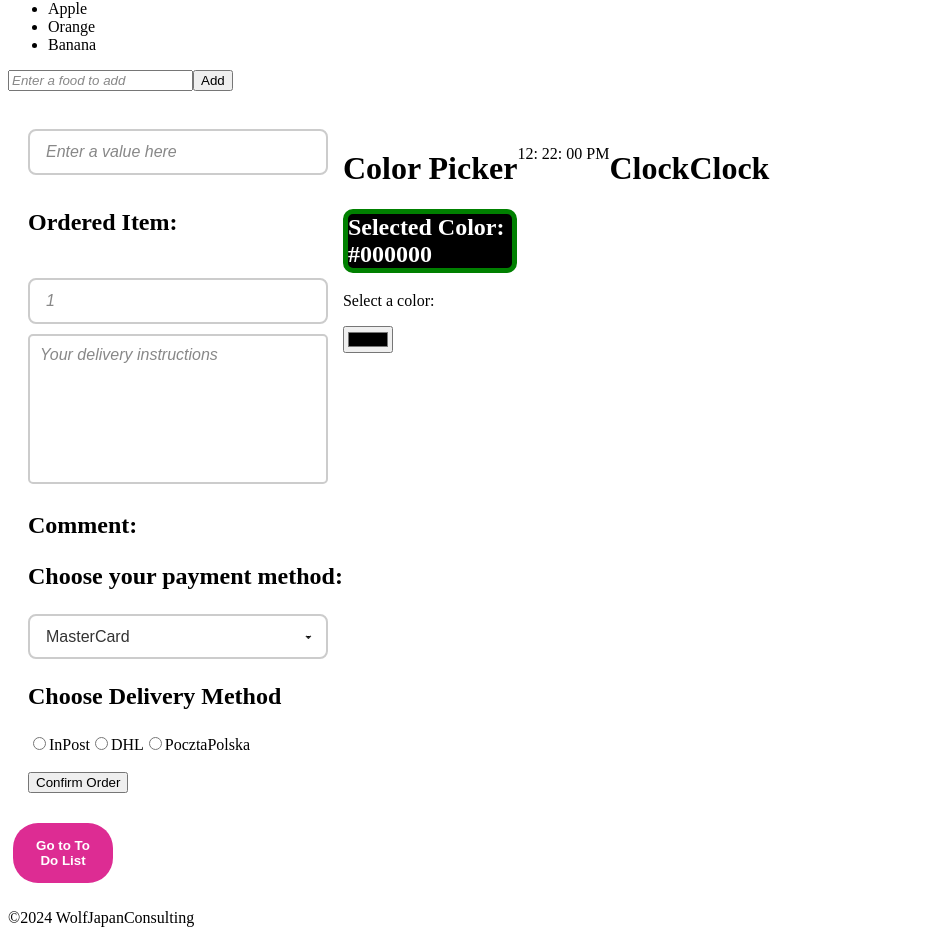
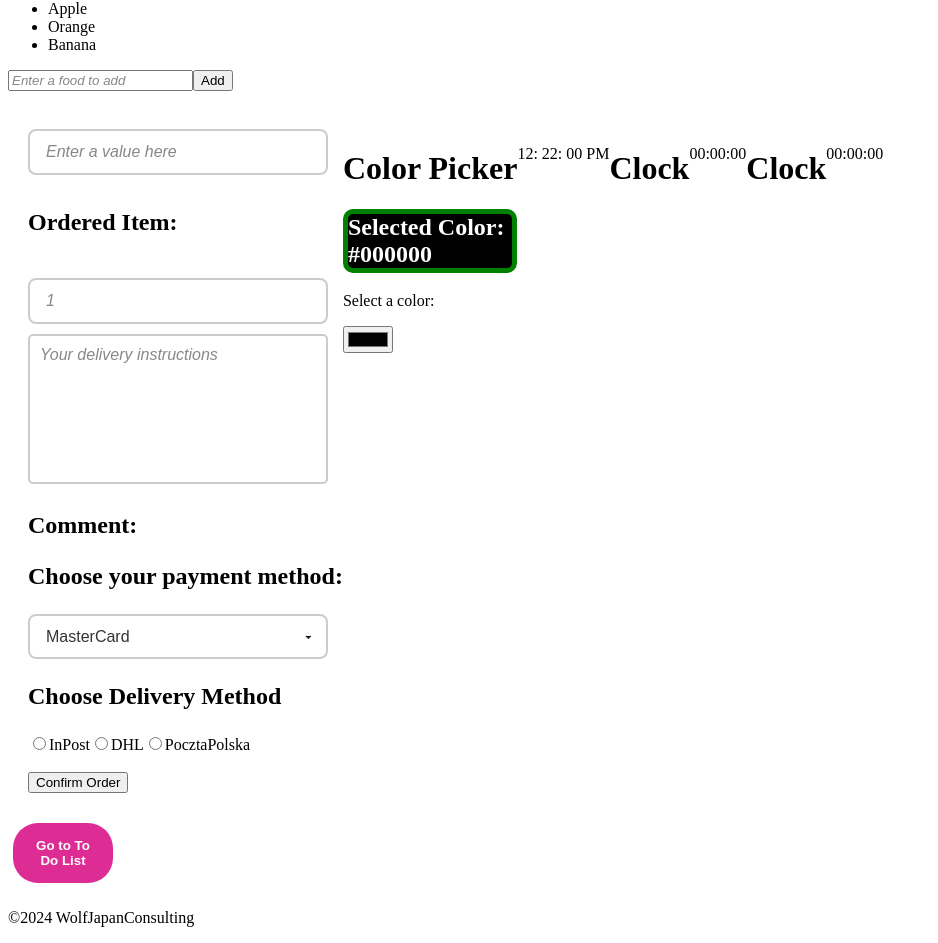
Before and after one commit to PanWilku/React-Course-exercises-repo, a React (Vite) app: page / in a window 1280 px wide. Shown: the part 339-1282 px from the top of the page, without its empty margins (0-938 px from the left). Built offline with nearby package versions, Linux system fonts and the light colour scheme.

Commit message:
Added a Timer paragraph.

```diff
--- a/src/Timer/Timer.jsx
+++ b/src/Timer/Timer.jsx
@@ -6,6 +6,7 @@ function Timer(){
     return(
         <>
         <h1>Clock</h1>
+        <p>00:00:00</p>
         </>
     )
 }
```
